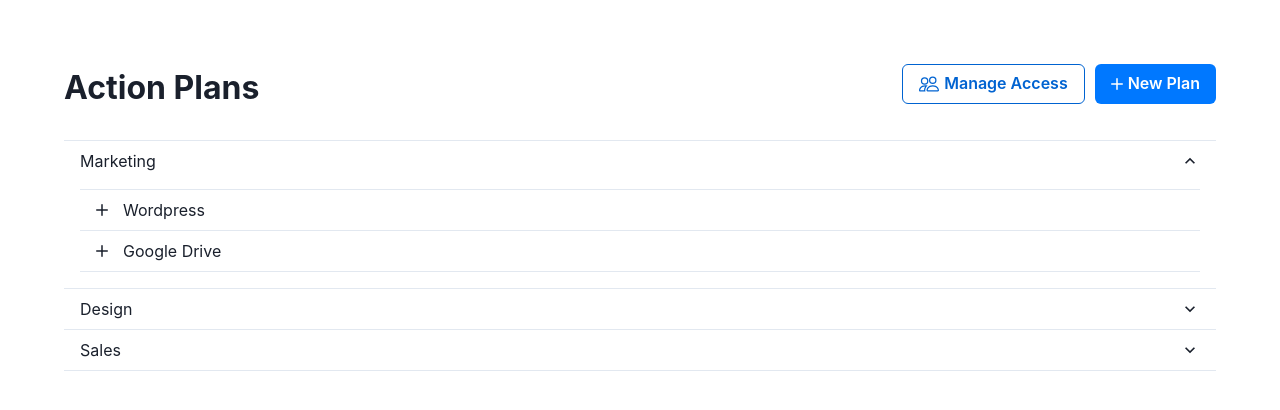
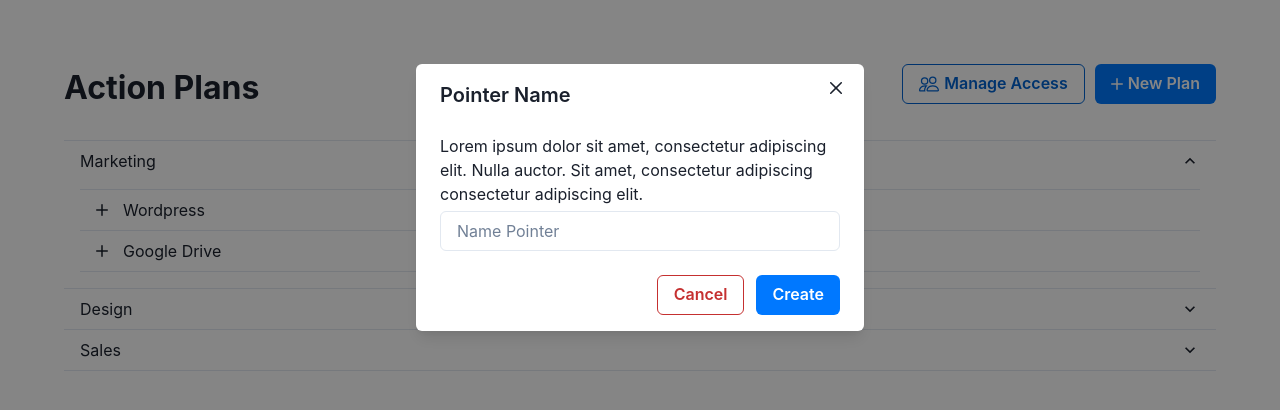
Before and after one commit to Suhani1102/flameCloudAssignment, a React (Create React App) app in the folder plan-management/: page / in a window 1280 px wide. Both pictures are taken after a click on the button "New Plan". Shown: the top 410 px of the page. Built offline with nearby package versions, Linux system fonts and the light colour scheme.

Commit message:
add Category

```diff
--- a/plan-management/src/Components/ModalBox.jsx
+++ b/plan-management/src/Components/ModalBox.jsx
@@ -11,7 +11,7 @@ import {
   Input,
 } from "@chakra-ui/react";
 
-function ModalBox({ isOpen, onClose, handleCreate, subCat }) {
+function ModalBox({ isOpen, onClose, handleCreate }) {
   const [value, setValue] = useState("");
   const handleChange = (event) => setValue(event.target.value);
 
@@ -19,7 +19,7 @@ function ModalBox({ isOpen, onClose, handleCreate, subCat }) {
     <>
       <Modal isOpen={isOpen} onClose={onClose}>
         <ModalOverlay />
-        <ModalContent>
+        <ModalContent mx={"8px"}>
           <ModalHeader>Pointer Name</ModalHeader>
           <ModalCloseButton />
           <ModalBody>
--- a/plan-management/src/Components/Pointer.jsx
+++ b/plan-management/src/Components/Pointer.jsx
@@ -5,7 +5,7 @@ const Pointer = ({ pointerData }) => {
   return (
     <div>
       {pointerData.map((item) => (
-        <Box>{item.pointerName}</Box>
+        <Box border={"1px solid #CBD5E1"}>{item.pointerName}</Box>
       ))}
     </div>
   );
--- a/plan-management/src/Pages/PlanManagement.jsx
+++ b/plan-management/src/Pages/PlanManagement.jsx
@@ -3,11 +3,13 @@ import Category from "../Components/Category";
 import { Box, Button, Text } from "@chakra-ui/react";
 import { AddIcon } from "@chakra-ui/icons";
 import { Icon } from "@chakra-ui/react";
-// import { MdSettings } from "react-icons/md";
 import { BsPeople } from "react-icons/bs";
 import ModalBox from "../Components/ModalBox";
+import { v4 as uuidv4 } from "uuid";
 
 const PlanManagement = () => {
+  const [showModal, setShowModal] = useState(false);
+
   const [planData, setPlanData] = useState([
     {
       id: 1,
@@ -42,20 +44,45 @@ const PlanManagement = () => {
     },
   ]);
 
+  const addCategory = (value) => {
+    const newPlanData = planData.map((plan) => {
+      plan.subCategories.push({
+        id: uuidv4(),
+        subCategoryName: value,
+        pointers: [],
+      });
+      return plan;
+    });
+    setPlanData([...newPlanData]);
+    setShowModal(false);
+  };
   return (
     <Box p="5%">
-      <Box display={"flex"} justifyContent="space-between" marginBottom="28px">
+      <Box
+        display={"flex"}
+        flexDirection={{ base: "column", md: "row" }}
+        justifyContent="space-between"
+        marginBottom="28px"
+      >
         <Text textAlign={"left"} fontSize="32px" fontWeight={"700"}>
           Action Plans
         </Text>
         <Box>
-          <Button colorScheme="messenger" variant="outline" margin={"0 10px"}>
+          <Button
+            colorScheme="messenger"
+            variant="outline"
+            marginRight={"10px"}
+          >
             <Icon as={BsPeople} w="5" h="5" mr={"5px"} /> Manage Access
           </Button>
-          <Button colorScheme="messenger">
+          <Button colorScheme="messenger" onClick={() => setShowModal(true)}>
             <AddIcon fontSize="12px" mr={"5px"} /> New Plan
           </Button>
-          <ModalBox />
+          <ModalBox
+            isOpen={showModal}
+            onClose={() => setShowModal(false)}
+            handleCreate={addCategory}
+          />
         </Box>
       </Box>
       <Category
```
